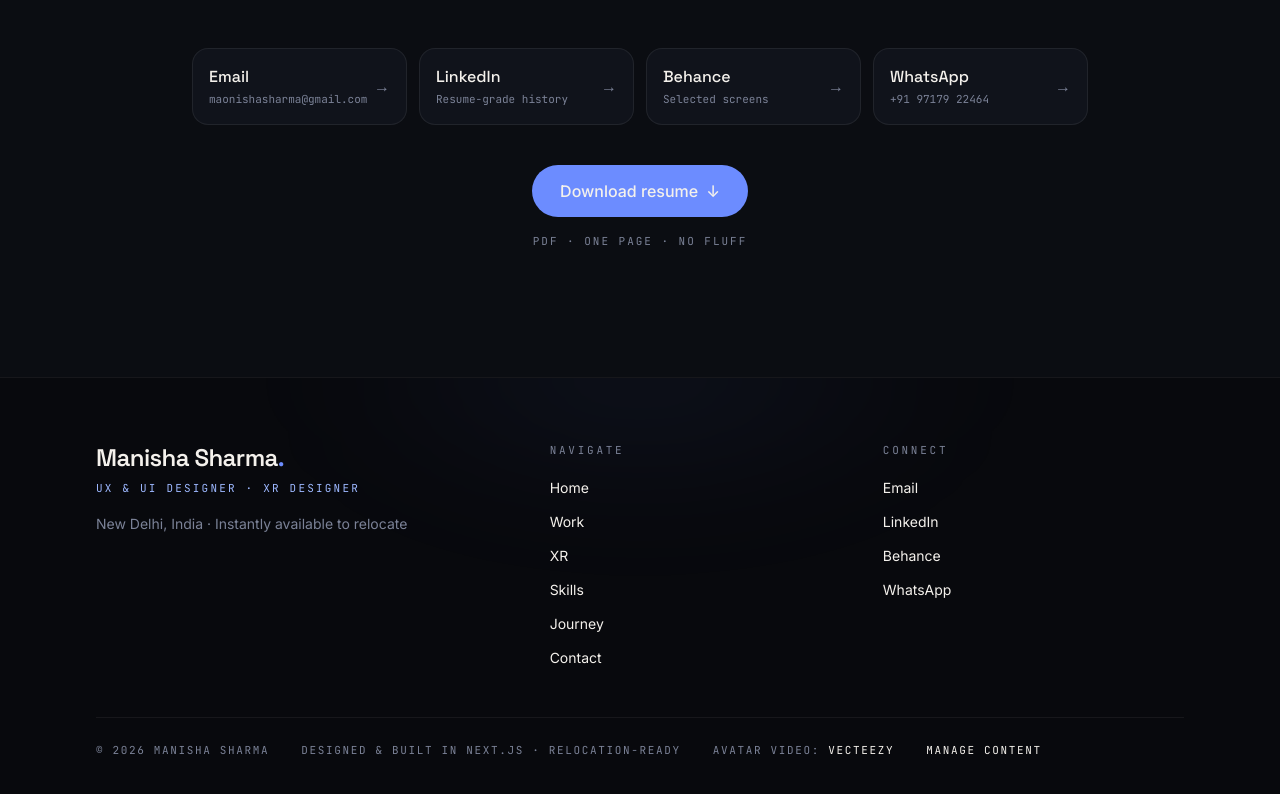
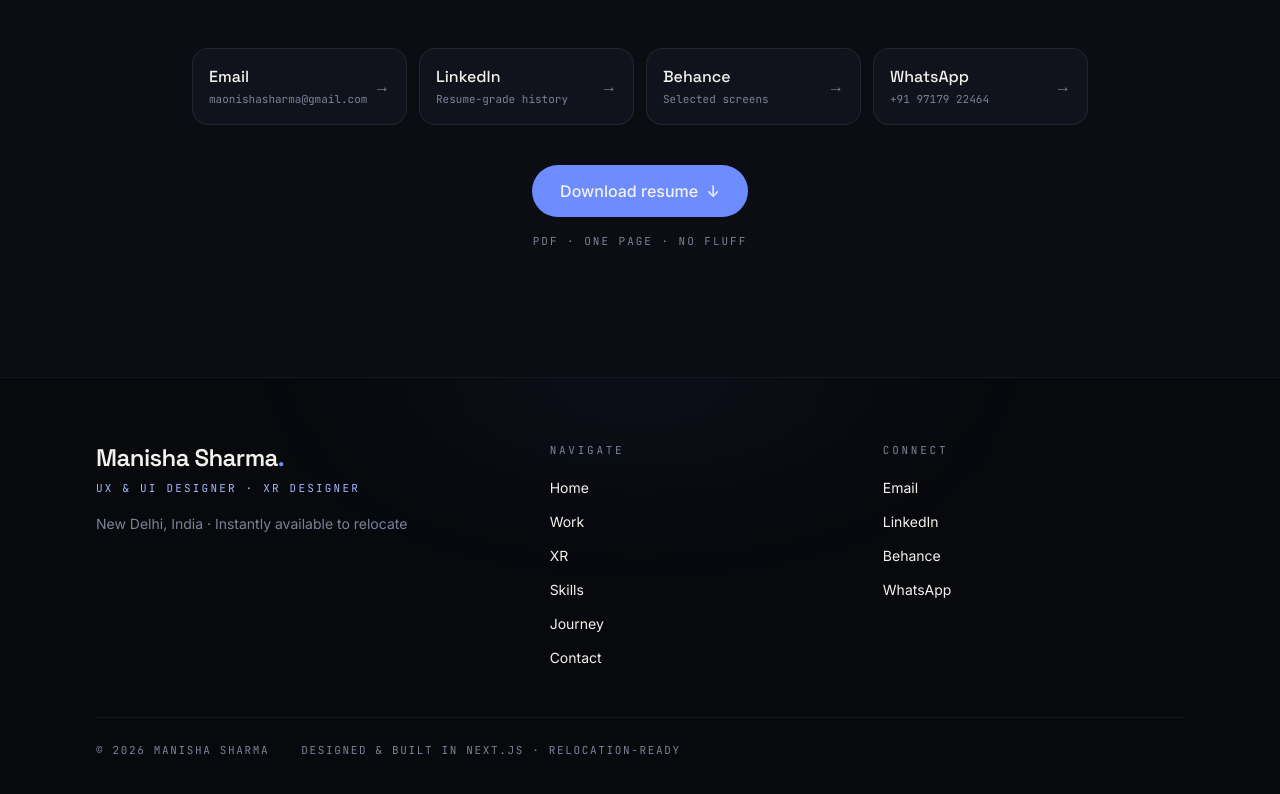
Before and after one commit to manishasharma1998/Portfolio, a Next.js app: page / in a window 1280 px wide. Shown: the part 7333-8127 px from the top of the page. Built offline with nearby package versions, Linux system fonts and the light colour scheme; no server answers.

Commit message:
footer: remove Manage content link and Vecteezy avatar credit

```diff
--- a/src/components/footer.tsx
+++ b/src/components/footer.tsx
@@ -86,18 +86,6 @@ export async function Footer() {
           <p className="font-mono text-[11px] tracking-[0.15em] text-fog-500 uppercase">
             {footerUi.built}
           </p>
-          <p className="font-mono text-[11px] tracking-[0.15em] text-fog-500 uppercase">
-            {footerUi.avatarCredit.split(":")[0]}:{" "}
-            <span className="text-bone-100">
-              {footerUi.avatarCredit.split(":")[1]}
-            </span>
-          </p>
-          <a
-            href="/admin/index.html"
-            className="font-mono text-[11px] tracking-[0.15em] text-fog-500 uppercase transition-colors hover:text-lens-300"
-          >
-            {footerUi.manage}
-          </a>
         </div>
       </div>
     </footer>
```
